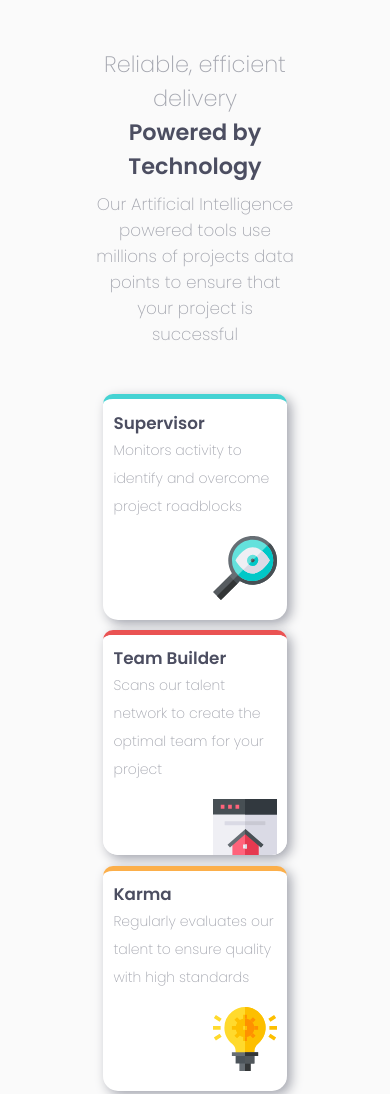
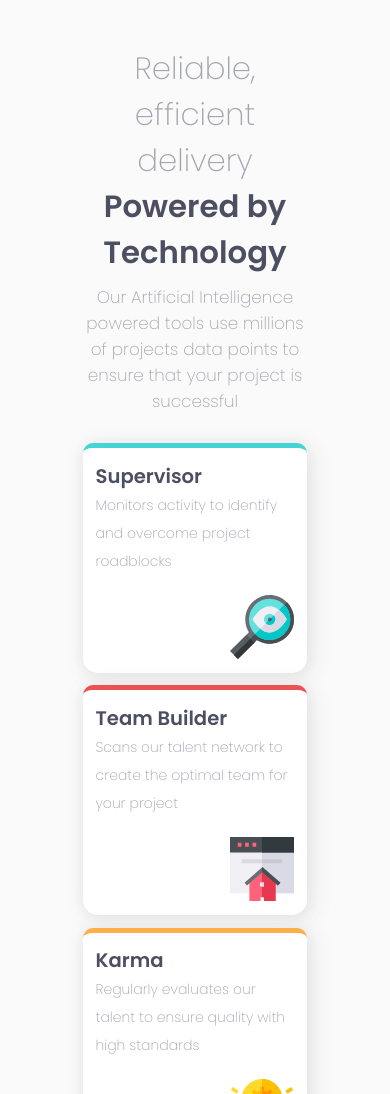
Before and after one commit to hosamelshazly92/Four-Card-Feature-Section, a plain HTML site: page design/html/page.html in a window 390 px wide. Shown: the top 1094 px of the page. Drawn offline with Linux system fonts and the light colour scheme.

Commit message:
color and size final touches

```diff
--- a/design/css/style.scss
+++ b/design/css/style.scss
@@ -8,6 +8,8 @@ $Blue: hsl(212, 86%, 64%);
 $Very-Dark-Blue: hsl(234, 12%, 34%);
 $Grayish-Blue: hsl(229, 6%, 66%);
 $Very-Light-Gray: hsl(0, 0%, 98%);
+
+$shadow: #e6e6e6;
 
 //font
 $mainFont: 'Poppins',
@@ -30,7 +32,7 @@ $gridNum: 3;
 
 //margin-top
 .mt {
-    margin-top: 100px;
+    margin-top: 125px;
 }
 
 * {
@@ -44,21 +46,21 @@ body {
     background-color: $Very-Light-Gray;
 
     .container {
-        padding: $padding / 2;
+        padding: $padding * 1.5;
 
         .header {
-            width: 55%;
-            margin: auto;
+            width: 50%;
+            margin: 0 auto $padding / 2 auto;
             text-align: center;
 
             p:first-child {
-                font-size: 1.6em;
+                font-size: 2.2em;
                 font-weight: $fontWeight * 1;
                 color: $Grayish-Blue;
             }
 
             p:nth-child(2) {
-                font-size: 1.6em;
+                font-size: 2.2em;
                 font-weight: $fontWeight * 6;
                 color: $Very-Dark-Blue;
             }
@@ -80,11 +82,12 @@ body {
             border-top-right-radius: 10px;
             border-bottom-left-radius: 15px;
             border-bottom-right-radius: 15px;
-            box-shadow: 4px 4px 12px 0px $Grayish-Blue;
+            box-shadow: 4px 4px 24px 0px $shadow,
+                1px 2px 12px 0px $shadow;
             overflow: auto;
 
             p:first-child {
-                font-size: 1.2em;
+                font-size: 1.4em;
                 font-weight: $fontWeight * 6;
                 color: $Very-Dark-Blue;
             }
@@ -128,21 +131,50 @@ body {
     }
 }
 
-//media query
-@media screen and (max-width: 790px) {
+//media query small screen
+@media screen and (max-width: 790px) and (min-width: 425px) {
+    .container {
+        padding: $padding / 4;
+    }
+
     .header {
-        padding: $padding * 2 0;
+        min-width: 70%;
+        padding: $padding 0;
     }
 
     .col-1,
     .col-2,
     .col-3 {
-        width: 55%;
+        width: 75%;
         float: none;
         margin: 0 auto;
     }
 
     img {
-        padding-top: $padding * 4;
+        padding-top: $padding;
     }
 }
+
+//media query for mobile screen
+@media screen and (max-width: 425px) {
+    .container {
+        padding: $padding / 4;
+    }
+
+    .header {
+        min-width: 70%;
+        padding: $padding 0;
+    }
+
+    .col-1,
+    .col-2,
+    .col-3 {
+        width: 75%;
+        float: none;
+        margin: 0 auto;
+    }
+
+    img {
+        padding-top: $padding;
+    }
+}
--- a/design/html/page.html
+++ b/design/html/page.html
@@ -4,6 +4,8 @@
     <meta charset="UTF-8">
     <title>Frontend Mentor - Four Card Feature Section
     </title>
+    <!--viewport tag-->
+    <meta name="viewport" content="width=device-width, initial-scale=1, minimum-scale=1" />
     <!--css stylesheet-->
     <link rel="stylesheet" type="text/css" href="../css/compiled.css">
     <!--font-->
```
Also changed, not shown: design/css/compiled.css, 2 other files.
